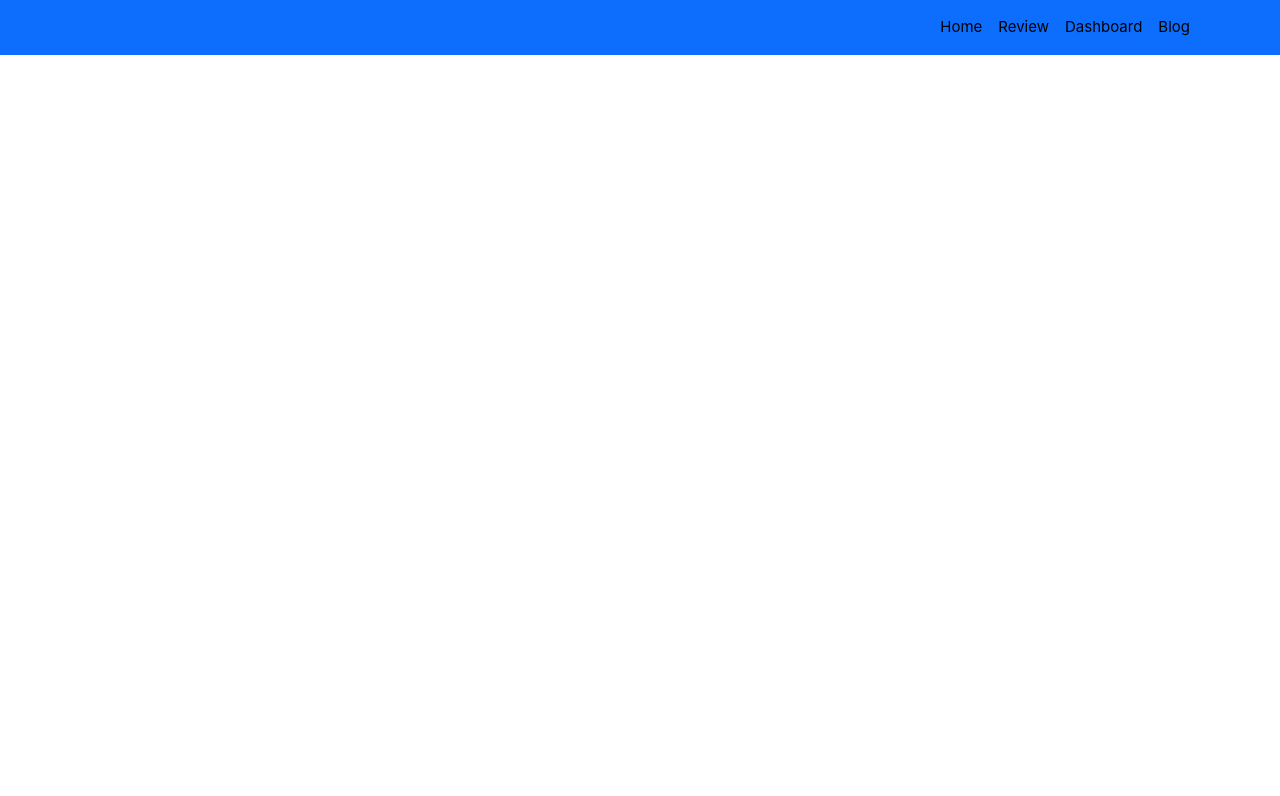
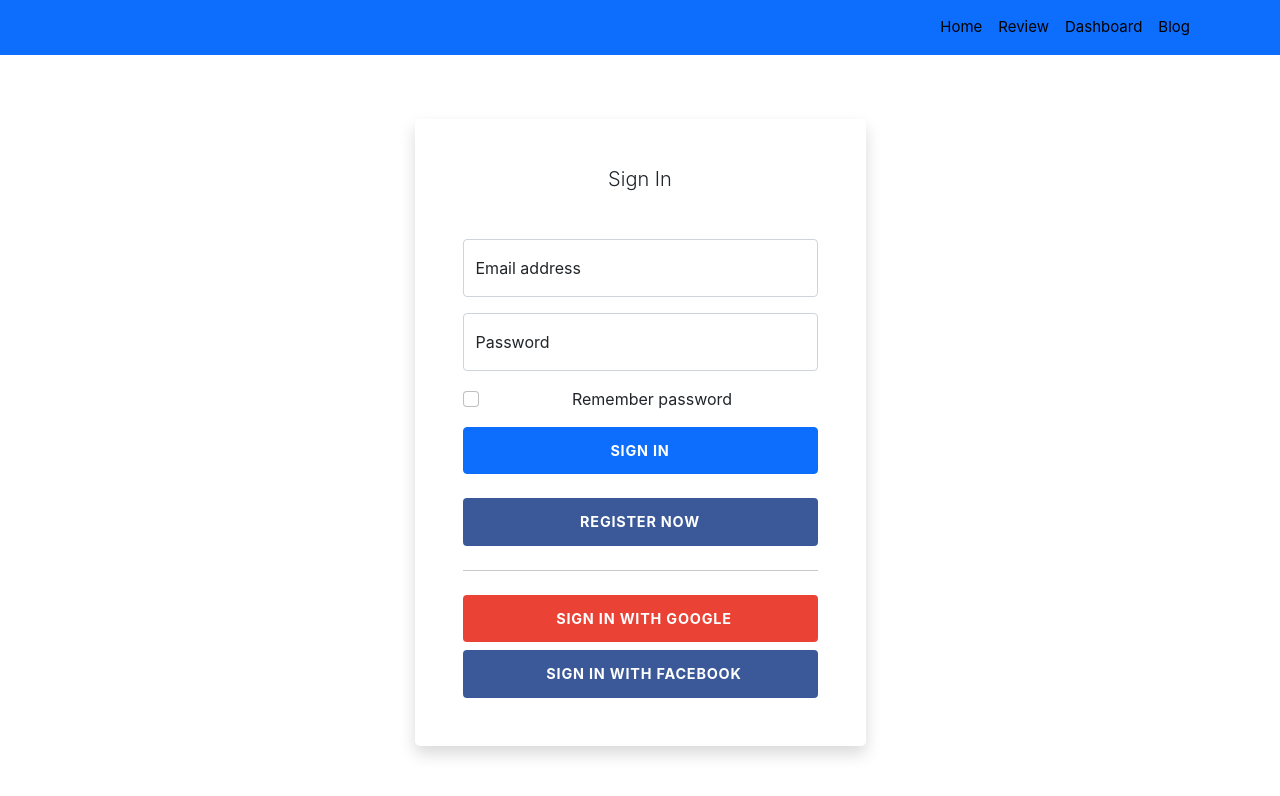
Before and after one commit to Aniksaha-ui/Tv-inventory-system-client, a React (Create React App) app: page /login in a window 1280 px wide. Shown: the top 796 px of the page. Built offline with nearby package versions, Linux system fonts and the light colour scheme.

Commit message:
login and register page design done

```diff
--- a/package.json
+++ b/package.json
@@ -10,6 +10,7 @@
     "firebase": "^9.7.0",
     "react": "^18.1.0",
     "react-dom": "^18.1.0",
+    "react-firebase-hooks": "^5.0.3",
     "react-router-dom": "^6.3.0",
     "react-scripts": "5.0.1",
     "web-vitals": "^2.1.4"
--- a/src/App.js
+++ b/src/App.js
@@ -1,6 +1,8 @@
 import { Route, Routes } from "react-router-dom";
 import "./App.css";
 import Home from "./Component/Home/Home/Home";
+import Login from "./Component/Login/Login";
+import Register from "./Component/Register/Register";
 import Header from "./Component/Shared/Header/Header";
 
 function App() {
@@ -9,6 +11,8 @@
       <Header />
       <Routes>
         <Route path="/" element={<Home />}></Route>
+        <Route path="/login" element={<Login />}></Route>
+        <Route path="/register" element={<Register />}></Route>
       </Routes>
     </div>
   );
--- /dev/null
+++ b/src/Component/Login/Login.css
@@ -0,0 +1,19 @@
+body {
+  background: #ffffff;
+}
+
+.btn-login {
+  font-size: 0.9rem;
+  letter-spacing: 0.05rem;
+  padding: 0.75rem 1rem;
+}
+
+.btn-google {
+  color: white !important;
+  background-color: #ea4335;
+}
+
+.btn-facebook {
+  color: white !important;
+  background-color: #3b5998;
+}
--- /dev/null
+++ b/src/Component/Login/Login.js
@@ -0,0 +1,91 @@
+import React from "react";
+import { useNavigate } from "react-router-dom";
+import "./Login.css";
+const Login = () => {
+  const navigate = useNavigate();
+  const handleRegister = () => {
+    navigate("/register");
+  };
+
+  return (
+    <div class="container">
+      <div class="row mt-3">
+        <div class="col-sm-9 col-md-7 col-lg-5 mx-auto">
+          <div class="card border-0 shadow rounded-3 my-5">
+            <div class="card-body p-4 p-sm-5">
+              <h5 class="card-title text-center mb-5 fw-light fs-5">Sign In</h5>
+              <form>
+                <div class="form-floating mb-3">
+                  <input
+                    type="email"
+                    class="form-control"
+                    id="floatingInput"
+                    placeholder="name@example.com"
+                  />
+                  <label for="floatingInput">Email address</label>
+                </div>
+                <div class="form-floating mb-3">
+                  <input
+                    type="password"
+                    class="form-control"
+                    id="floatingPassword"
+                    placeholder="Password"
+                  />
+                  <label for="floatingPassword">Password</label>
+                </div>
+
+                <div class="form-check mb-3">
+                  <input
+                    class="form-check-input"
+                    type="checkbox"
+                    value=""
+                    id="rememberPasswordCheck"
+                  />
+                  <label class="form-check-label" for="rememberPasswordCheck">
+                    Remember password
+                  </label>
+                </div>
+                <div class="d-grid">
+                  <button
+                    class="btn btn-primary btn-login text-uppercase fw-bold"
+                    type="submit"
+                  >
+                    Sign in
+                  </button>
+                </div>
+                <br />
+                <div class="d-grid">
+                  <button
+                    onClick={handleRegister}
+                    class="btn btn-facebook btn-login text-uppercase fw-bold"
+                  >
+                    Register Now
+                  </button>
+                </div>
+                <hr class="my-4" />
+                <div class="d-grid mb-2">
+                  <button
+                    class="btn btn-google btn-login text-uppercase fw-bold"
+                    type="submit"
+                  >
+                    <i class="fab fa-google me-2"></i> Sign in with Google
+                  </button>
+                </div>
+                <div class="d-grid">
+                  <button
+                    class="btn btn-facebook btn-login text-uppercase fw-bold"
+                    type="submit"
+                  >
+                    <i class="fab fa-facebook-f me-2"></i> Sign in with Facebook
+                  </button>
+                </div>
+              </form>
+            </div>
+          </div>
+        </div>
+      </div>
+    </div>
+  );
+};
+
+export default Login;
--- /dev/null
+++ b/src/Component/Register/Register.css
@@ -0,0 +1,19 @@
+body {
+  background: #ffffff;
+}
+
+.btn-login {
+  font-size: 0.9rem;
+  letter-spacing: 0.05rem;
+  padding: 0.75rem 1rem;
+}
+
+.btn-google {
+  color: white !important;
+  background-color: #ea4335;
+}
+
+.btn-facebook {
+  color: white !important;
+  background-color: #3b5998;
+}
--- /dev/null
+++ b/src/Component/Register/Register.js
@@ -0,0 +1,75 @@
+import React from "react";
+import { useNavigate } from "react-router-dom";
+import "./Register.css";
+const Register = () => {
+  const navigate = useNavigate();
+  const handleLogin = () => {
+    navigate("/login");
+  };
+
+  return (
+    <div class="container">
+      <div class="row mt-3">
+        <div class="col-sm-9 col-md-7 col-lg-5 mx-auto">
+          <div class="card border-0 shadow rounded-3 my-5">
+            <div class="card-body p-4 p-sm-5">
+              <h5 class="card-title text-center mb-5 fw-light fs-5">Sign In</h5>
+              <form>
+                <div class="form-floating mb-3">
+                  <input
+                    type="email"
+                    class="form-control"
+                    id="floatingInput"
+                    placeholder="name@example.com"
+                  />
+                  <label for="floatingInput">Email address</label>
+                </div>
+                <div class="form-floating mb-3">
+                  <input
+                    type="password"
+                    class="form-control"
+                    id="floatingPassword"
+                    placeholder="Password"
+                  />
+                  <label for="floatingPassword">Password</label>
+                </div>
+
+                <div class="form-check mb-3">
+                  <input
+                    class="form-check-input"
+                    type="checkbox"
+                    value=""
+                    id="rememberPasswordCheck"
+                  />
+                  <label class="form-check-label" for="rememberPasswordCheck">
+                    Remember password
+                  </label>
+                </div>
+                <div class="d-grid">
+                  <button
+                    class="btn btn-primary btn-login text-uppercase fw-bold"
+                    type="submit"
+                  >
+                    Sign in
+                  </button>
+                </div>
+                <br />
+                <div class="d-grid">
+                  <button
+                    onClick={handleLogin}
+                    class="btn btn-facebook btn-login text-uppercase fw-bold"
+                  >
+                    Login
+                  </button>
+                </div>
+                <hr class="my-4" />
+              </form>
+            </div>
+          </div>
+        </div>
+      </div>
+    </div>
+  );
+};
+
+export default Register;
```
Also changed, not shown: 1 other file (tests, documents, lock files or other folders).
